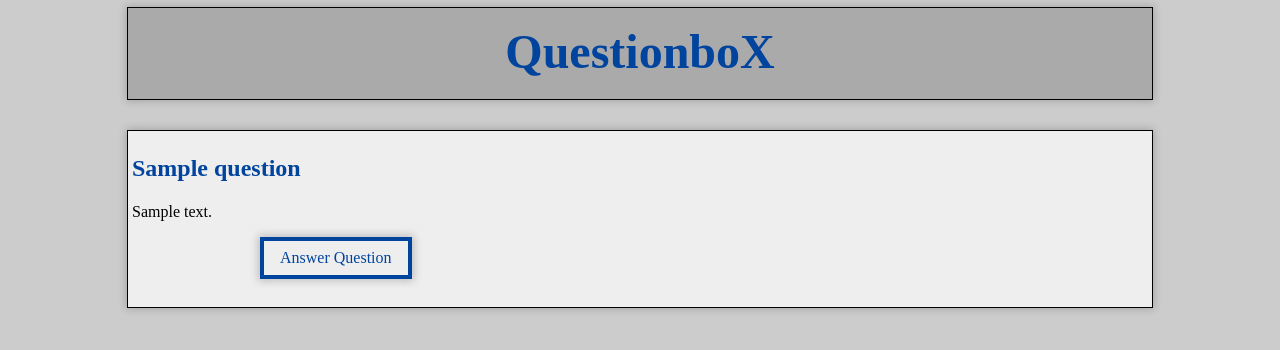
After one commit to scarter13/Questionbox, a Django app: template templates/qbox/show_question.html in a window 1280 px wide. The commit adds this page. Shown: the top 350 px of the page. Run offline with Django 3.2, Linux system fonts and the light colour scheme; the template is opened without the code that fills it: most values are stand-ins (such as "Sample title", 1, 10 or a date in 2020).

Commit message:
added show question, views, ready to add answers

```diff
--- a/questionbox/urls.py
+++ b/questionbox/urls.py
@@ -22,6 +22,8 @@ urlpatterns = [
     path('', core_views.homepage, name = 'homepage'),
     path('qbox/', core_views.my_qbox, name = 'my_qbox'),
     path('qbox/ask/', core_views.create_question, name = 'create_question'),
+    path('qbox/question/<int:question_pk>/', core_views.show_question, name = 'show_question'),
+    path('qbox/new/answer/<int:question_pk>/', core_views.create_answer, name = 'create_answer'),
     path('admin/', admin.site.urls),
     path('accounts/', include('registration.backends.simple.urls')),
 ]
--- a/templates/base.html
+++ b/templates/base.html
@@ -10,7 +10,7 @@
 <body class= "bg-moon-gray">
     <div>
         <nav class="pa3 pa3-ns mt2 mr6 ml6 bg-light-silver outline shadow-2">
-            <a class="link dim dark-blue b f1 1h-title-ns tc db mb3 mb1-ns" href="{% url 'homepage' %}" title="Home">QuestionboX</a>
+            <a class="link dim dark-blue b f1 1h-title-ns tc db mb3 mb1-ns" href="{% url 'my_qbox' %}" title="Home">QuestionboX</a>
             {% if user.is_authenticated %}
             <div class="tc pb3">
               <a class="link dim dark-blue f6 f4-ns dib mr3 ml3" href="{% url 'my_qbox' %}" title="Home">Home</a>
--- /dev/null
+++ b/templates/qbox/show_question.html
@@ -0,0 +1,24 @@
+{% extends "base.html" %}
+
+{% block title %}
+{{ question.title }}
+{% endblock %}
+
+{% block content %}
+
+
+
+
+<div class="w-50-m ml6 mr6 mb3 mt4 bg-light-gray pa1 outline shadow-2">
+    <h2 class="dark-blue">{{ question.title }}</h2>
+    <p> {{ question.body }} </p>
+    {% if request_user == question.user %}
+            <p class="f5 link dim ba bw2 ph3 pv2 mb2 dib bg-light-gray dark-blue shadow-2">Edit Question</p>
+    {% else %}
+        <p class="ml6 dark-blue">
+            <a class="f5 link dim ba bw2 ph3 pv2 mb2 dib bg-light-gray dark-blue shadow-2" href="{% url 'create_answer' pk=question.pk %}">Answer Question</a>
+        </p>
+    {% endif %}
+</div>
+
+{% endblock %}
```
Also changed, not shown: core/views.py (+9 -0 lines), templates/qbox/my_qbox.html (+10 -7 lines).
